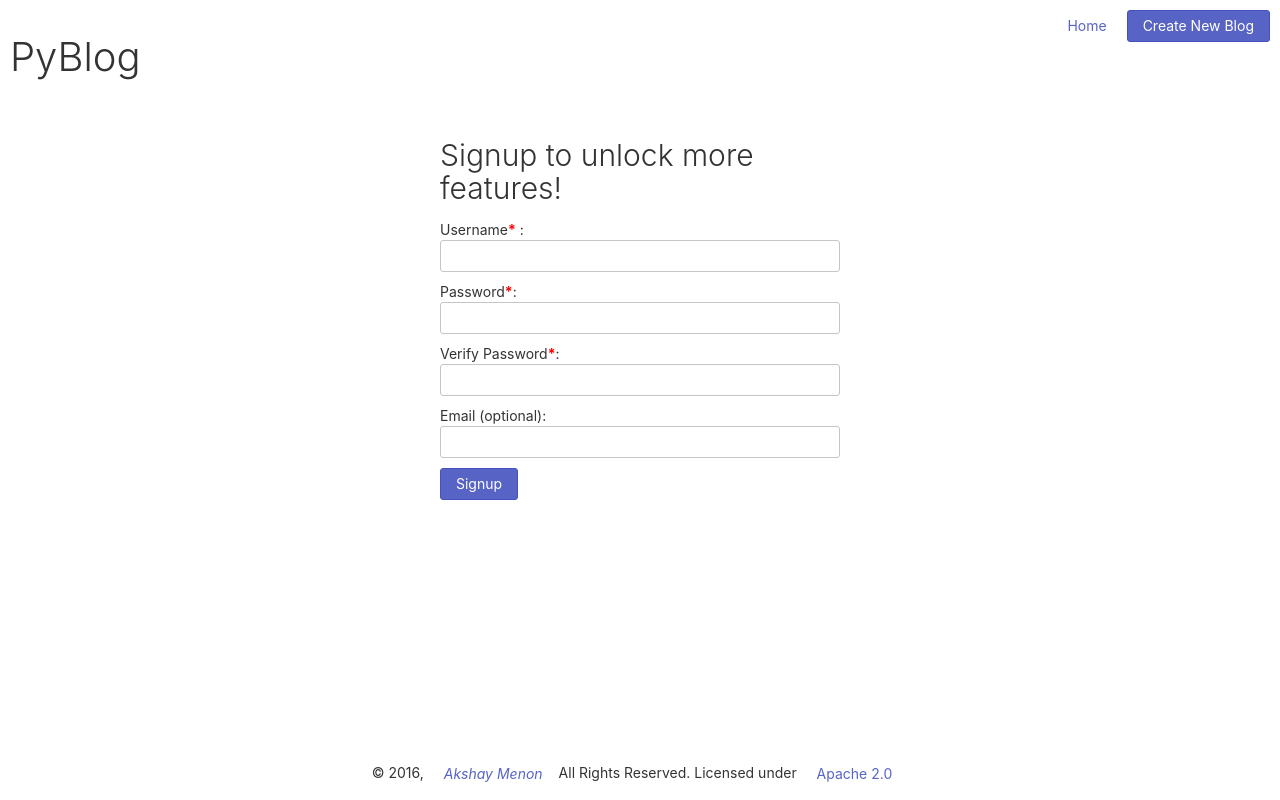
After one commit to akshaym91/p2-blog, a Python web app: template templates/signup.html in a window 1280 px wide. The commit adds this page. Run offline with Jinja, Linux system fonts and the light colour scheme; the template is opened without the code that fills it, so the values that code supplies are empty.

Commit message:
Feature: Signup page integration

```diff
--- a/static/css/asciichan.css
+++ b/static/css/asciichan.css
@@ -3,3 +3,20 @@
     font-size: 2.5em;
     line-height: 2.5rem;
 }
+html {
+    height: 100%;
+}
+body {
+    height: 100%
+}
+body > .container {
+    height: auto;
+    min-height: 100%;
+}
+footer {
+    clear: both;
+    position: relative;
+    z-index: 10;
+    height: 3em;
+    margin-top: -3em;
+}
--- a/templates/base.html
+++ b/templates/base.html
@@ -3,11 +3,15 @@
 
 <head>
     <title>PyBlog</title>
+    <meta charset="utf-8">
+    <meta http-equiv="X-UA-Compatible" content="IE=edge">
+    <meta name="viewport" content="width=device-width, initial-scale=1">
     <link rel="stylesheet" type="text/css" href="/css/spectre.min.css">
     <link rel="stylesheet" type="text/css" href="/css/asciichan.css">
 </head>
 
-<body class="container">
+<body>
+    <div class="container">
         <div class="columns">
             <div class="column text-left">
                 <h2>PyBlog</h2>
@@ -18,6 +22,7 @@
             </div>
         </div>
         {% block bodycontent %} {% endblock %}
+    </div>
     <footer class="text-center">
         &copy; 2016, <i><a class="btn btn-link" href="https://akshaym91.github.io">Akshay Menon</a></i>All Rights Reserved. Licensed under <a class="btn btn-link" href="https://www.apache.org/licenses/LICENSE-2.0">Apache 2.0</a>
     </footer>
--- a/templates/blog.html
+++ b/templates/blog.html
@@ -1,5 +1,6 @@
 {% extends "base.html" %} {% block bodycontent %}
 <div class="container">
+	<h3>Hi, {{user}}!</h3>
 	<div class="columns">
 		{% for blog in blogs %}
 	    <div class="column col-md-4 col-sm-12">
--- /dev/null
+++ b/templates/signup.html
@@ -0,0 +1,36 @@
+{% extends "base.html" %} {% block bodycontent %}
+<div class="container">
+    <div class="columns">
+        <div class="column col-md-4"></div>
+        <div class="column col-md-4">
+            <h3>Signup to unlock more features!</h3>
+            <form method="post">
+                <div class="form-group">
+                    <label>Username<b style="color: red">*</b> :</label>
+                    <input class="form-input" type="textbox" name="username" value="{{errors.user_username}}" required> {% if errors %}
+                    <span style="color: red">{{errors.username_error}}</span> {% endif %}
+                </div>
+                <div class="form-group">
+                    <label>Password<b style="color: red">*</b>:</label>
+                    <input class="form-input" type="password" name="password" required> {% if errors %}
+                    <span style="color: red">{{errors.password_error}}</span> {% endif %}
+                </div>
+                <div class="form-group">
+                    <label>Verify Password<b style="color: red">*</b>:</label>
+                    <input class="form-input" type="password" name="verify" required> {% if errors %}
+                    <span style="color: red">{{errors.verify_error}}</span> {% endif %}
+                </div>
+                <div class="form-group">
+                    <label>Email (optional):</label>
+                    <input class="form-input" type="textbox" name="email" value="{{errors.user_email}}"> {% if errors %}
+                    <span style="color: red">{{errors.email_error}}</span> {% endif %}
+                </div>
+                <div class="form-group">
+                    <input class="btn btn-primary" type="submit" value="Signup">
+                </div>
+            </form>
+        </div>
+        <div class="column col-md-4"></div>
+    </div>
+</div>
+{% endblock %}
```
Also changed, not shown: main.py (+110 -3 lines). Lines whose indentation alone changed are shown as unchanged.
